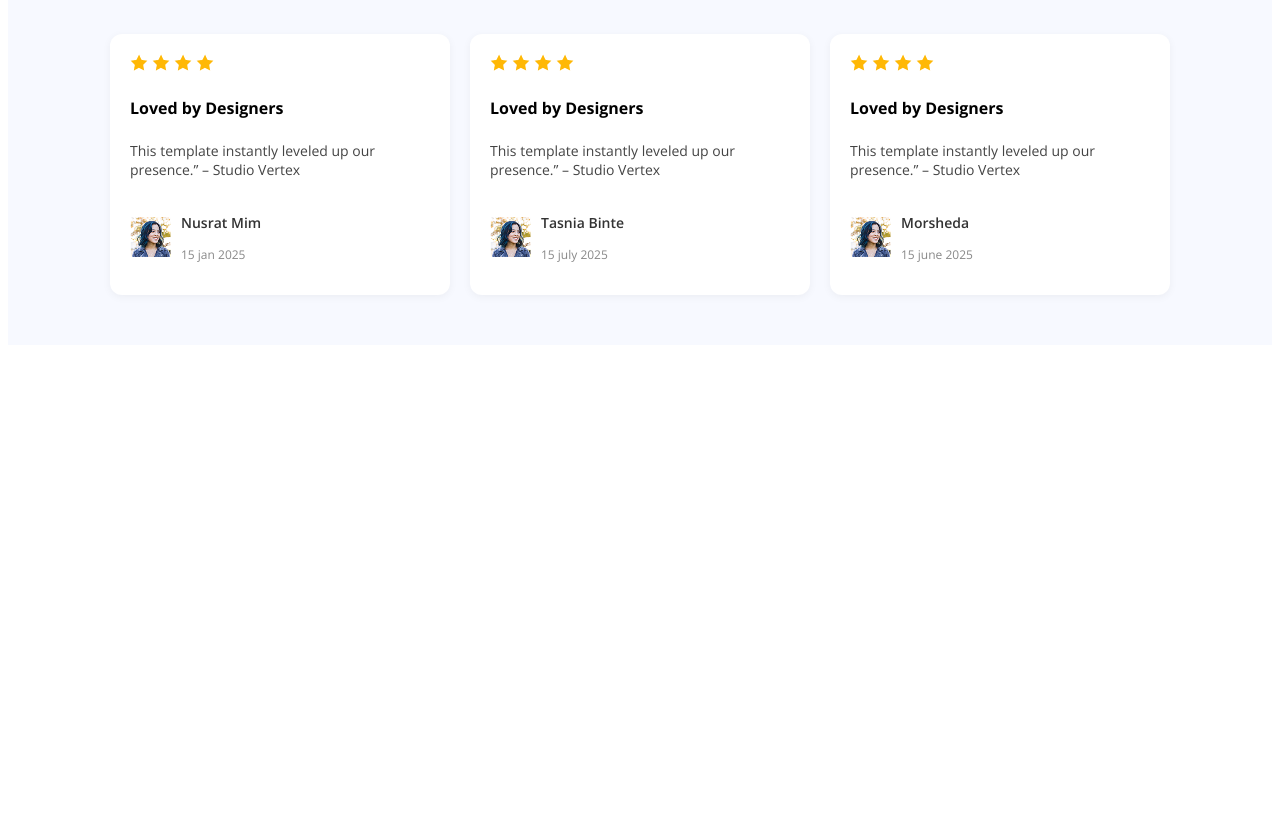
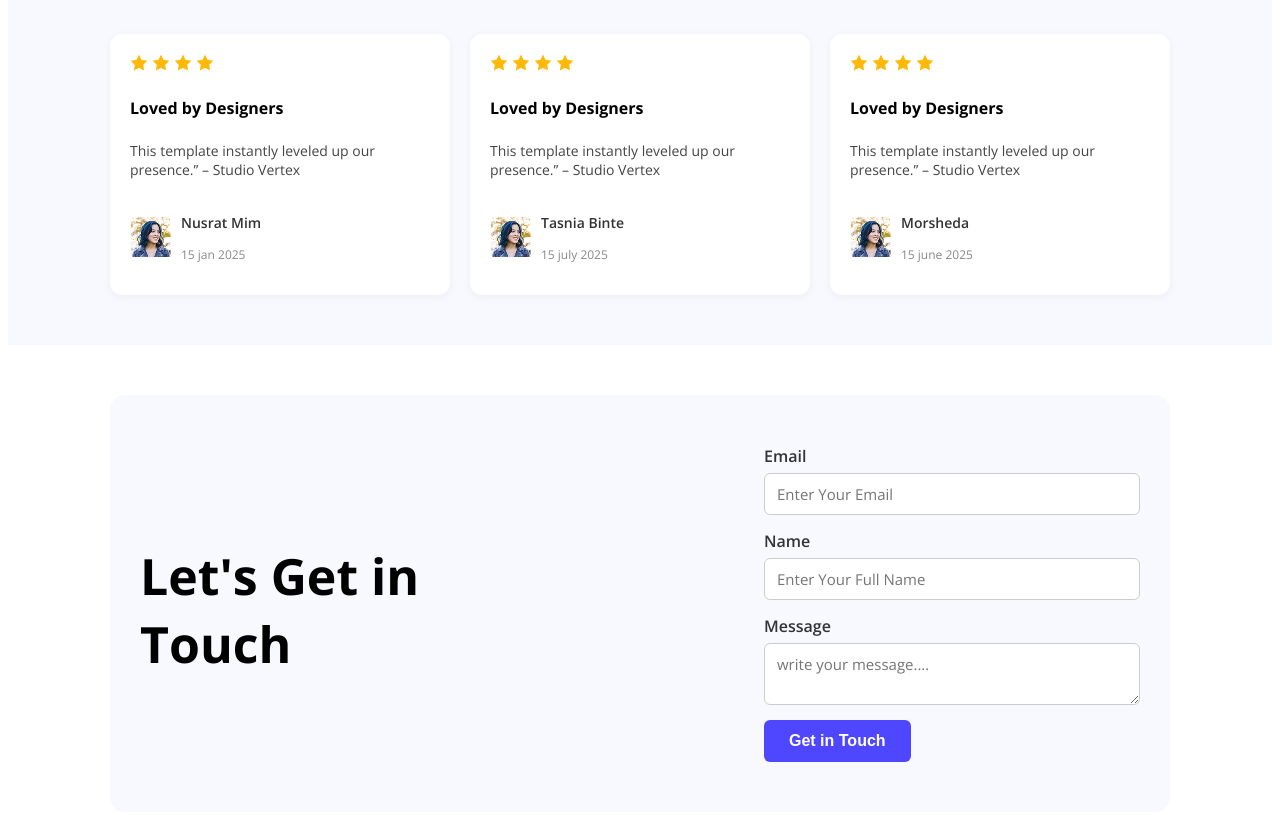
Before and after one commit to Sadekur38/Assignment-01, a plain HTML site: page index.html in a window 1280 px wide. Shown: the part 1244-2059 px from the top of the page. Before the commit the page ends 1597 px from the top, so only its background shows below. Drawn offline with nearby package versions, Linux system fonts and the light colour scheme.

Commit message:
touch section added

```diff
--- a/index.html
+++ b/index.html
@@ -128,6 +128,31 @@
   </div>
 </section>
 
+<!-- touch section -->
+
+    <div class="touch-containar">
+        <div class="left-section">
+            <h1 class="left-title">Let's Get in <br>Touch</h1>
+        </div>
+        <div class="right-section">
+            <form>
+                <div class="form-group">
+                    <label for="email">Email</label>
+                    <input type="email" id="email" placeholder="Enter Your Email">
+                </div>
+                <div class="form-group">
+                    <label for="name">Name</label>
+                    <input type="text" id="name" placeholder="Enter Your Full Name">
+                </div>
+                <div class="form-group">
+                    <label for="message">Message</label>
+                    <textarea id="message" placeholder="write your message...."></textarea>
+                </div>
+                <button type="submit">Get in Touch</button>
+            </form>
+        </div>
+    </div>
+
     </main>
 
 
--- a/styles/assignment.css
+++ b/styles/assignment.css
@@ -180,3 +180,82 @@ opacity: 100%;
   font-size: 12px;
   color: #888;
 }
+
+/* touch section */
+
+.touch-containar {
+  background-color: #f7f9ff;
+  padding: 50px 30px;
+  border-radius: 15px;
+  margin: 50px auto;
+  max-width: 1000px;
+  display: flex;
+  justify-content: space-between;
+  gap: 60px;
+  flex-wrap: wrap;
+}
+
+.left-section {
+  flex: 1.5;
+  display: flex;
+  align-items: center;
+}
+
+.left-title {
+  font-size: 28px;
+  font-weight: bold;
+  color: black;
+  padding-bottom: 5px;
+  margin-bottom: 15px;
+  font-size: 50px;
+}
+
+.right-section {
+  flex: 1;
+  min-width: 250px;
+}
+
+form {
+  display: flex;
+  flex-direction: column;
+  gap: 15px;
+}
+
+.form-group {
+  display: flex;
+  flex-direction: column;
+}
+
+.form-group label {
+  font-weight: 600;
+  margin-bottom: 6px;
+  color: #333;
+}
+
+.form-group input,
+.form-group textarea {
+  padding: 10px 12px;
+  border: 1px solid #ccc;
+  border-radius: 6px;
+  font-size: 15px;
+  font-family: inherit;
+}
+
+
+/* Submit Button */
+form button {
+  background-color: #4E47FF;
+  color: white;
+  padding: 12px 25px;
+  border: none;
+  border-radius: 6px;
+  font-size: 16px;
+  font-weight: bold;
+  cursor: pointer;
+  width: fit-content;
+  transition: background 0.2s ease;
+}
+
+form button:hover {
+  background-color: #d31226;
+}
```
